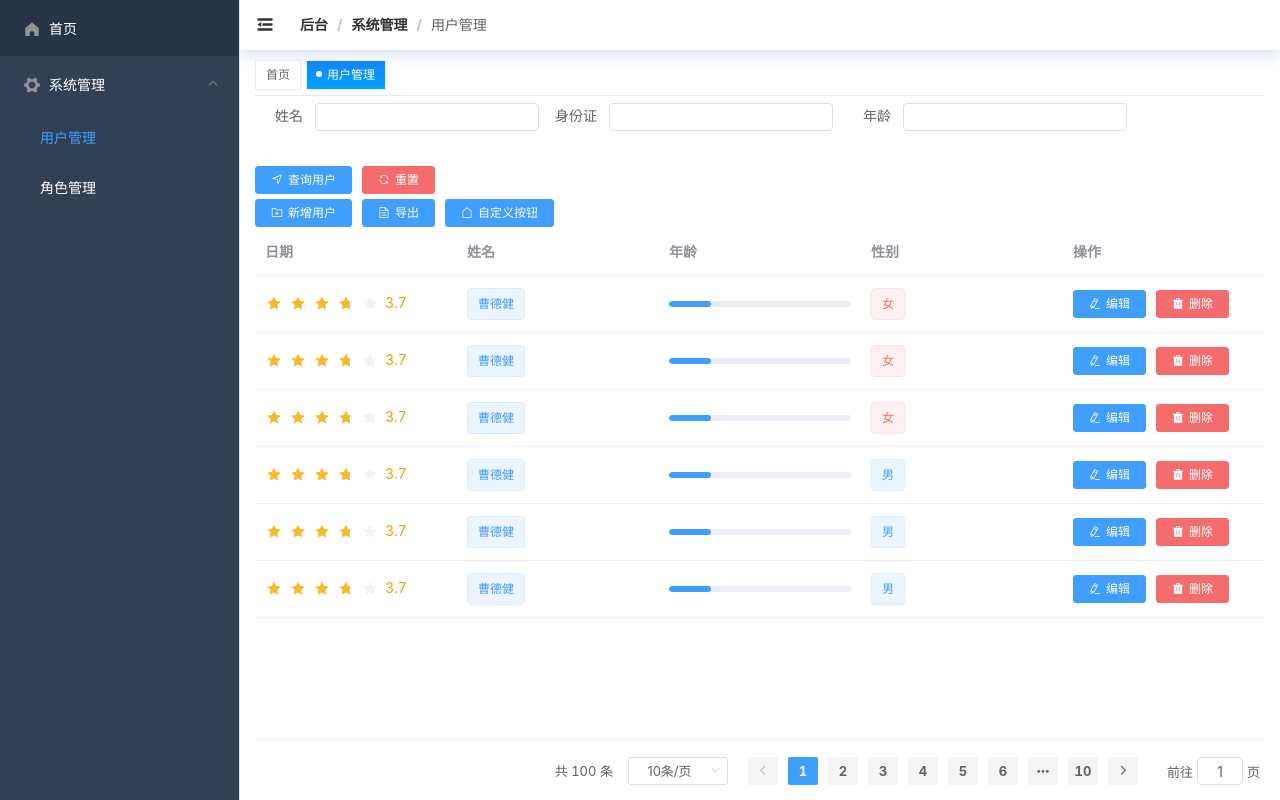
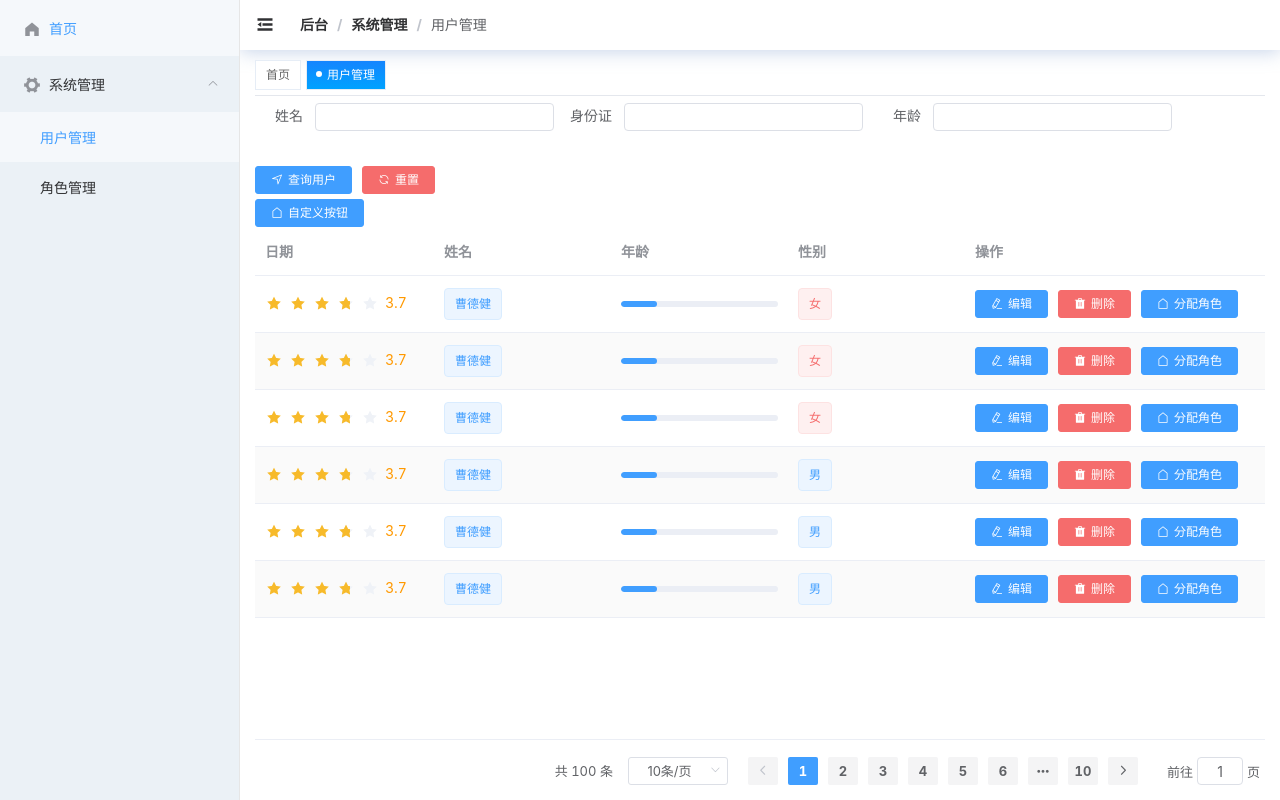
Before and after one commit to chandlerCao/vue-element-admin, a Vue app: page /admin/system/user in a window 1280 px wide. Built offline with nearby package versions, Linux system fonts and the light colour scheme.

Commit message:
修改细节

```diff
--- a/src/assets/css/public.css
+++ b/src/assets/css/public.css
@@ -45,28 +45,6 @@ a {
     text-decoration: none;
 }
 
-.el-main, .el-container {
-    height: 100%;
-}
-
-.el-header, .el-main, .el-footer {
-    padding: 0;
-}
-
-.el-select {
-    display: block;
-}
-
-.el-dialog__body {
-    box-sizing: border-box;
-    max-height: calc(100% - 125px);
-    overflow: auto;
-}
-
-.el-form-item:last-child {
-    margin-bottom: 0;
-}
-
 .slide-fade-enter-active {
     transition: all 0.15s;
 }
--- /dev/null
+++ b/src/assets/css/reset-el.css
@@ -0,0 +1,30 @@
+.el-table td, .el-table th {
+    padding: 8px 0;
+}
+
+.el-main, .el-container {
+    height: 100%;
+}
+
+.el-header, .el-main, .el-footer {
+    padding: 0;
+}
+
+.el-select {
+    display: block;
+}
+
+.el-dialog__body {
+    box-sizing: border-box;
+    max-height: calc(100% - 125px);
+    overflow: auto;
+}
+
+.el-form-item:last-child {
+    margin-bottom: 0;
+}
+
+.el-menu-item.is-active, .el-menu-item:hover, .el-submenu__title:hover {
+    background-color: #f5f8fb !important;
+    color: #409eff;
+}
--- a/src/components/comp-complex-table.vue
+++ b/src/components/comp-complex-table.vue
@@ -11,7 +11,7 @@
 					@submit-form-handler="reloadTableHandler"
 				></comp-form>
 				<!-- 表格自定义按钮 -->
-				<div v-if="Object.keys(tableHeadBtns).length">
+				<div class="table-head-btns">
 					<el-button
 						v-for="(value, key) in newTableHeadBtns"
 						:key="key"
--- a/src/components/comp-form.vue
+++ b/src/components/comp-form.vue
@@ -13,6 +13,7 @@
 			<el-form-item v-for="(elm, key) in formData" :key="key" :prop="key" :label="elm.label">
 				<component
 					:is="`${elm.el || 'el-input'}`"
+					clearable
 					v-model="formDataVal[key]"
 					v-bind="Object.assign(Object.assign({}, $attrs.elAttrs), elm.attrs)"
 					@file-change-handler="fileChangeHandler($event, key)"
--- a/src/components/comp-table.vue
+++ b/src/components/comp-table.vue
@@ -3,20 +3,24 @@
 		<el-container>
 			<!-- 表格 -->
 			<el-main>
-				<el-table :id="primaryKey" :data="tableData" height="100%" v-loading="tableDisabled">
+				<el-table :id="primaryKey" :data="tableData" height="100%" v-loading="tableDisabled" stripe>
 					<el-table-column
 						v-for="item in tableColumn"
 						:key="item.prop"
 						:prop="item.prop"
 						:label="item.label"
-						:width="item.width"
+						v-bind="item.attrs"
 					>
 						<template #default="{ row }">
 							<slot :name="`table-${item.prop}`" :row="row">{{row[item.prop]}}</slot>
 						</template>
 					</el-table-column>
 					<!-- 表格操作 -->
-					<el-table-column v-if="Object.keys(tableHandleBtns).length" label="操作">
+					<el-table-column
+						v-if="Object.keys(tableHandleBtns).length"
+						label="操作"
+						:width="newTableHandleBtns.width"
+					>
 						<template #default="{$index, row}">
 							<el-button
 								v-if="newTableHandleBtns.edit"
--- a/src/main.js
+++ b/src/main.js
@@ -6,6 +6,7 @@ import store from './store'
 import ElementUI from 'element-ui';
 import 'element-ui/lib/theme-chalk/index.css';
 import '@/assets/css/public.css'
+import '@/assets/css/reset-el.css'
 
 import request from './utils/request.axios'
 import api from './api'
--- a/src/views/admin/menu.vue
+++ b/src/views/admin/menu.vue
@@ -2,11 +2,11 @@
 <template>
 	<div id="nav-menu">
 		<el-menu
+			class="el-menu-vertical-demo"
 			:default-active="$route.fullPath"
 			router
-			class="el-menu-vertical-demo"
-			background-color="#304156"
-			text-color="#fff"
+			unique-opened
+			background-color="#ebf1f6"
 			active-text-color="#409eff"
 			style="height: 100%"
 			:collapse="isCollapse"
--- a/src/views/system/user.vue
+++ b/src/views/system/user.vue
@@ -3,16 +3,15 @@
 		ref="userTable"
 		:form-data="queryForm"
 		:table-data="tableData"
-		:table-head-btns="tableHeadBtns"
 		:requst-method="async (args) => $req($api.user.getUserList, args)"
 	>
 		<template #head-btns>
 			<el-button type="primary" size="mini" icon="el-icon-house">自定义按钮</el-button>
 		</template>
 
-		<!-- <template #handle-btns="{row}">
+		<template #handle-btns="{row}">
 			<el-button v-if="row" type="primary" size="mini" icon="el-icon-house" @click="aaa(row.id)">分配角色</el-button>
-		</template>-->
+		</template>
 
 		<template #table-name="{ row }">
 			<el-tag v-if="row">{{row.name}}</el-tag>
@@ -96,6 +95,7 @@ export default {
 				],
 				// 操作按钮
 				tableHandleBtns: {
+					width: 300,
 					// 编辑功能
 					edit: {
 						// btn: {
```
